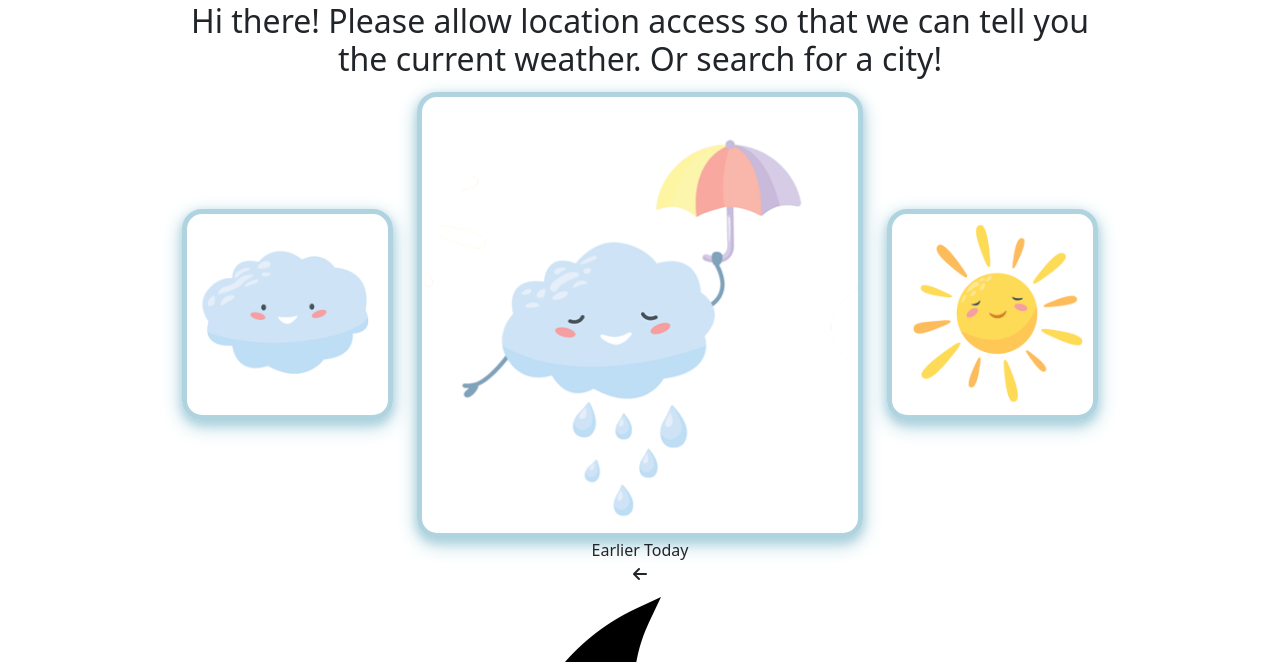
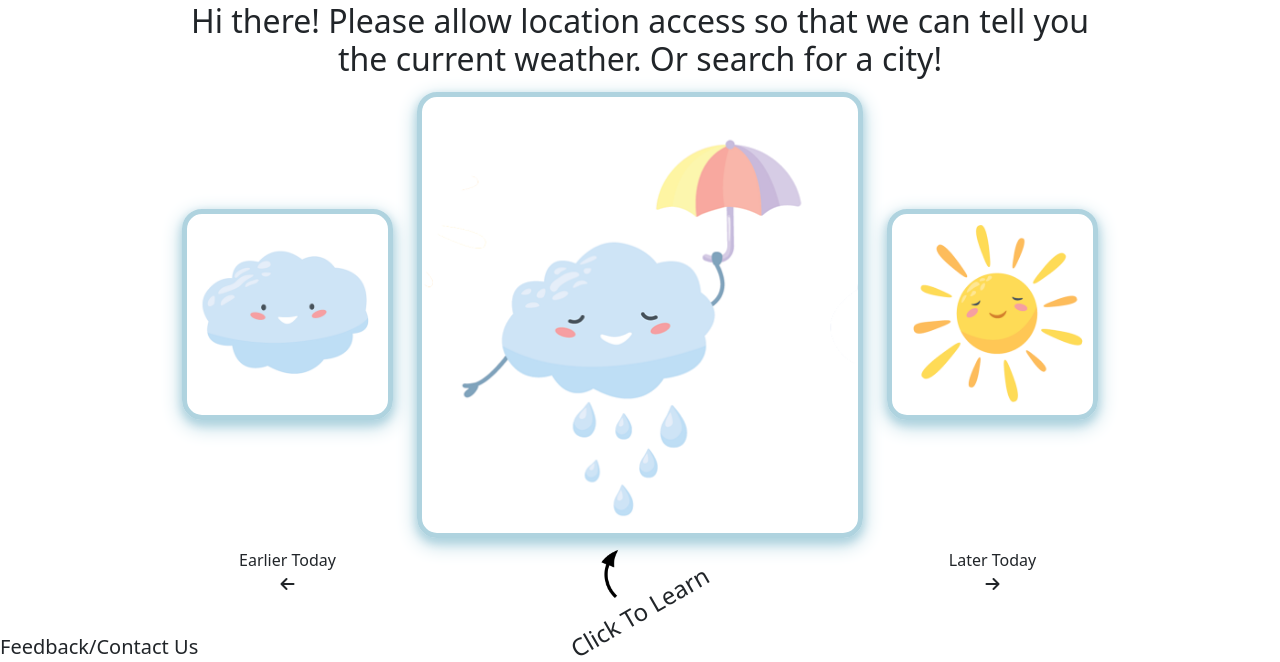
Before and after one commit to DaleFielding/weather4kids, a website with bundled scripts: page index.html in a window 1280 px wide. Shown: the part 89-751 px from the top of the page. Built offline with nearby package versions, Linux system fonts and the light colour scheme; no server answers.

Commit message:
Style: layout of learn message/arrow and earlier/later buttons

```diff
--- a/assets/css/style.css
+++ b/assets/css/style.css
@@ -1,3 +1,5 @@
+/* Setup */
+
 *,
 *::after,
 *::before {
@@ -19,8 +21,6 @@ header {
   text-align: center;
 }
 
-/*  */
-
 /* Main elements */
 .intro-message {
   max-width: 940px;
@@ -41,3 +41,22 @@ header {
 .weather-icon {
   max-width: 100%;
 }
+
+.learn-arrow-container {
+  max-width: 100px;
+  padding-right: 50px;
+
+}
+
+.learn-arrow-img {
+  max-width: 100%;
+
+}
+
+.rotate-30deg {
+  transform: rotate(-30deg);
+}
+
+.buttons-and-click-message-container {
+  padding-top: 10px;
+}
--- a/index.html
+++ b/index.html
@@ -54,8 +54,6 @@
     <!-- /Intro Message -->
     <!---->
     <!-- Weather Icons -->
-    <!-- <section class="weather-card-container row">
-      <div class="container text-center"> -->
     <section class="weather-card-container row align-items-center">
       <div class="d-none d-sm-block col-sm-3">
         <div class="right-weather-card weather-cards">
@@ -73,26 +71,30 @@
         </div>
       </div>
     </section>
-    <!-- </div>
-    </section> -->
     <!-- /Weather Icons -->
     <!---->
-    <section class="buttons-and-click-message-container">
+
+    <section class="buttons-and-click-message-container row">
       <!-- Earlier Today Button -->
-      <div>Earlier Today<br><i class="fa-solid fa-arrow-left"></i></div>
+      <div class="col col-md-3">
+        <div>Earlier Today<br><i class="fa-solid fa-arrow-left"></i></div>
+      </div>
       <!-- /Earlier Today Button -->
-      <!---->
       <!-- Click To Learn Icon -->
-      <div>
-        <img src="assets/images/click-to-learn-arrow.png" alt="click-to-learn-arrow">
-        <h4>Click To Learn</h4>
+      <div class="col col-md-6">
+        <div class="learn-arrow-container m-auto">
+          <img class="learn-arrow-img" src="assets/images/click-to-learn-arrow.png" alt="click-to-learn-arrow">
+        </div>
+        <h4 class="rotate-30deg">Click To Learn</h4>
       </div>
       <!-- /Click To Learn Icon-->
-      <!---->
       <!-- Later Today Button -->
-      <div>Later Today<br><i class="fa-solid fa-arrow-right"></i></div>
+      <div class="col col-md-3">
+        <div>Later Today<br><i class="fa-solid fa-arrow-right"></i></div>
+      </div>
       <!-- /Later Today Button -->
     </section>
+    <!-- Earlier Today Button -->
   </main>
   <footer>
     <section class="footer-links-container">
```
